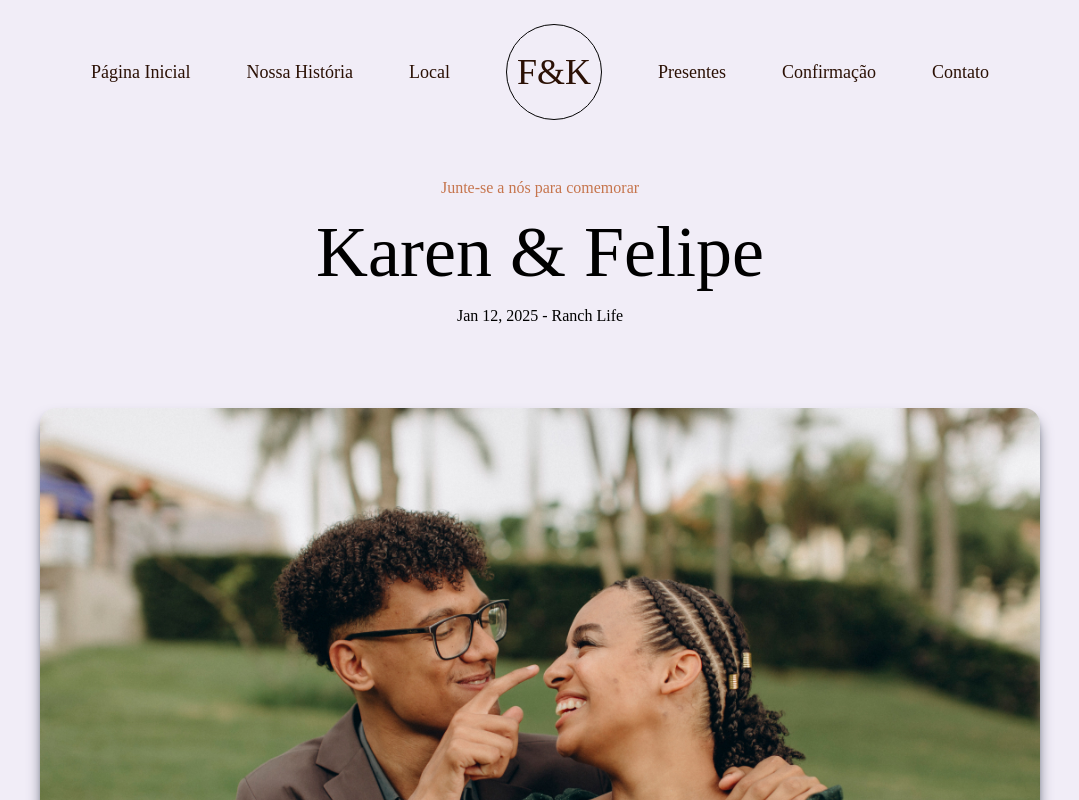
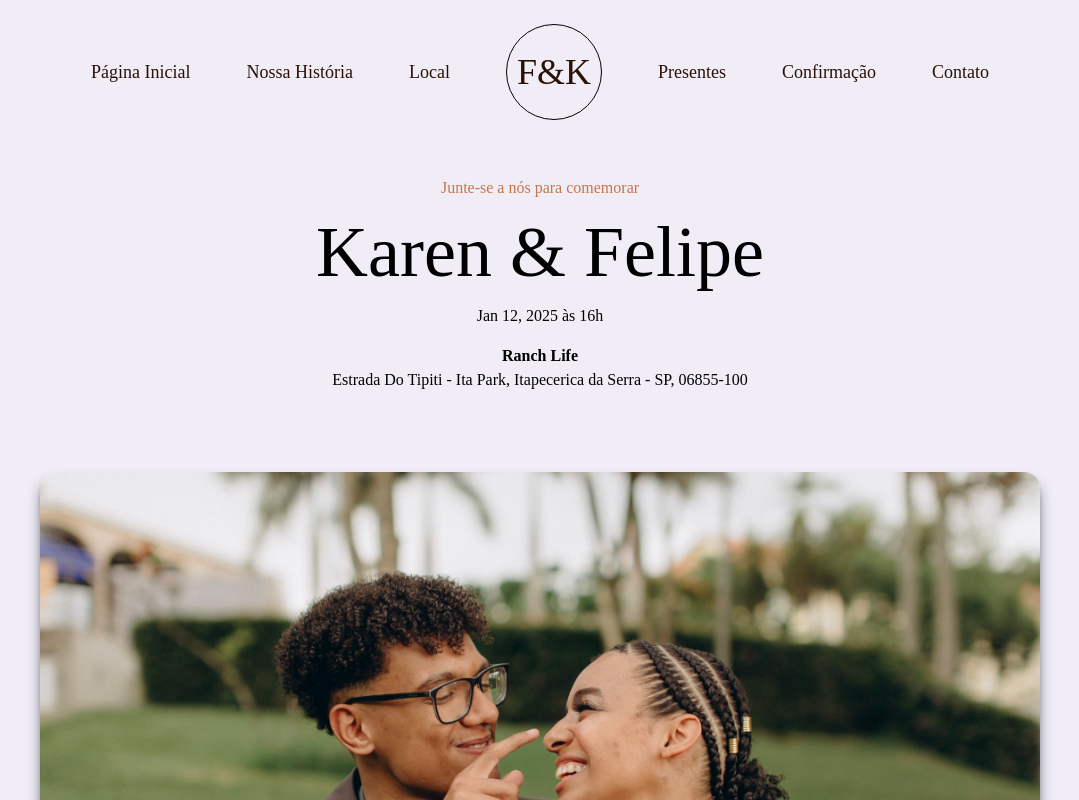
Before and after one commit to LipeMachado/Casamento, a Next.js app: page / in a window 1280 px wide. Shown: the top 800 px of the page, without its empty margins (100-1179 px from the left). Built offline with nearby package versions, Linux system fonts and the light colour scheme; a web font is replaced by a local one.

Commit message:
Update address

```diff
--- a/src/pages/index.tsx
+++ b/src/pages/index.tsx
@@ -29,7 +29,11 @@ export default function Home() {
           <section className="w-full text-center flex flex-col gap-4">
             <p className="text-base text-brand-primary">Junte-se a nós para comemorar</p>
             <h1 className="text-4xl md:text-6xl lg:text-7xl">Karen & Felipe</h1>
-            <p>Jan 12, 2025 - Ranch Life</p>
+            <p>Jan 12, 2025 às 16h</p>
+            <p>
+              <b>Ranch Life</b> <br />
+              Estrada Do Tipiti - Ita Park, Itapecerica da Serra - SP, 06855-100
+            </p>
           </section>
           <div className="flex justify-center my-10 sm:my-20 mx-5 sm:mx-10">
             <Image className="rounded-xl md:rounded-2xl shadow-lg shadow-gray-600" width={1000} height={0} src="/bannerInicial.jpg" alt="" />
```
